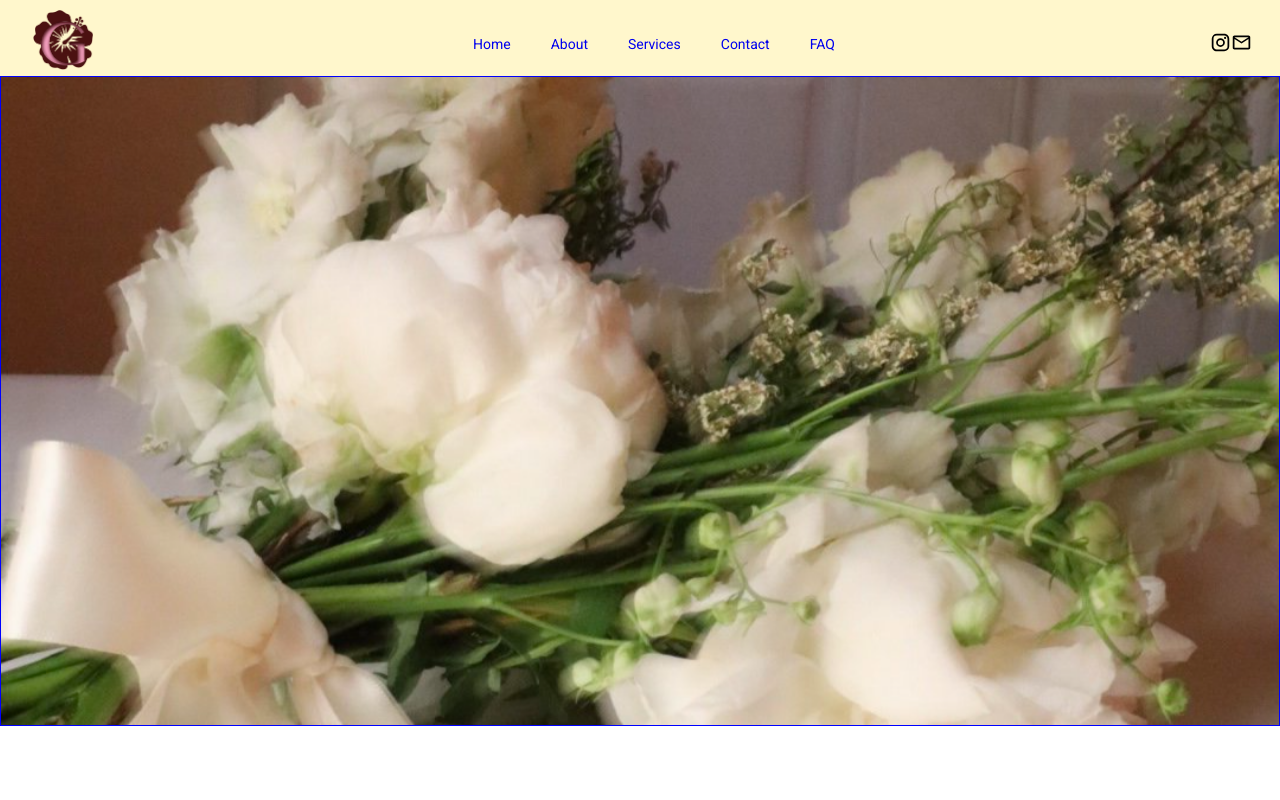
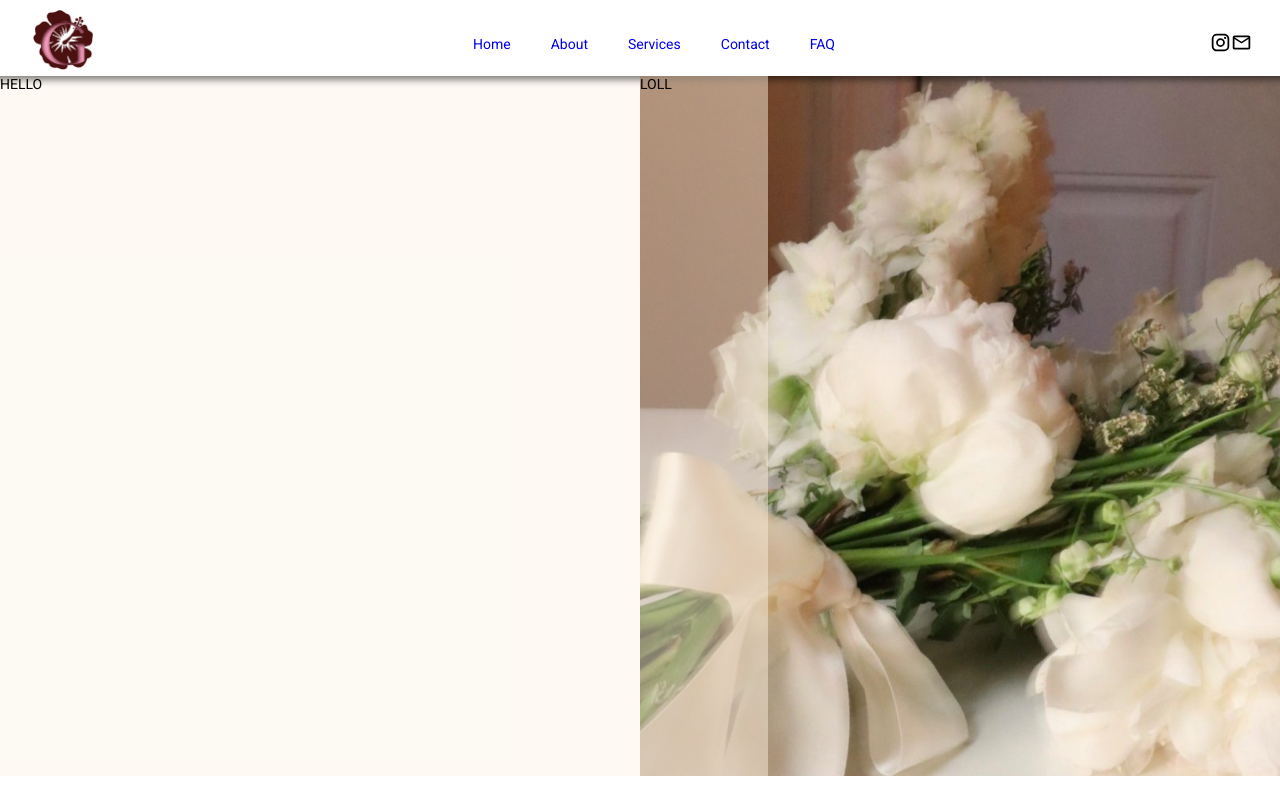
Before and after one commit to LennyRemache/gisa-designs, a React (Vite) app in the folder client/: page / in a window 1280 px wide. Built offline with nearby package versions, Linux system fonts and the light colour scheme.

Commit message:
Fixed hero layout and attempted to add cross fade between hero elements

```diff
--- a/client/src/components/pages/Home.jsx
+++ b/client/src/components/pages/Home.jsx
@@ -5,7 +5,11 @@ export default function Home() {
   return (
     <>
       <div className="home-hero">
-        <img src={HeroImage} alt="" />
+        <div className="hero-text-parent">HELLO</div>
+        <div className="hero-image-parent">
+          <img src={HeroImage} alt="" />
+          <div className="hero-image-shadow">LOLL</div>
+        </div>
       </div>
     </>
   );
--- a/client/src/styles/NavBar.css
+++ b/client/src/styles/NavBar.css
@@ -1,10 +1,13 @@
 .navbar-parent {
   width: 100%;
-  background-color: hsla(50.59, 100%, 90%, 1);
+  background-color: white;
   display: flex;
   justify-content: center;
   padding-top: 5px;
   padding-bottom: 2.5px;
+  box-shadow: 0px -7px 7px 11px rgba(0, 0, 0, 0.49);
+  -webkit-box-shadow: 0px -7px 7px 11px rgba(0, 0, 0, 0.49);
+  -moz-box-shadow: 0px -7px 7px 11px rgba(0, 0, 0, 0.49);
 }
 
 .navbar {
--- a/client/src/styles/pages/Home.css
+++ b/client/src/styles/pages/Home.css
@@ -1,13 +1,38 @@
 .home-hero {
-  border: 1px solid blue;
+  border: 0px solid blue;
   width: 100%;
-  height: 650px;
+  height: 700px;
   display: flex;
 }
 
-.home-hero img {
+.hero-text-parent {
+  border: 0px solid red;
+  width: 50%;
+  height: 100%;
+  background-color: rgba(250, 235, 215, 0.3);
+  z-index: -1;
+}
+
+.hero-image-parent {
+  border: 0px solid red;
+  position: relative;
+  width: 50%;
+}
+
+.hero-image-shadow {
+  border: 0px solid blue;
+  background-color: rgba(250, 235, 215, 0.5);
+  width: 20%;
+  height: 100%;
+}
+
+.hero-image-parent img {
+  background-color: rgba(250, 235, 215, 0.3);
   transform: scaleX(-1);
   width: 100%;
   height: 100%;
   object-fit: cover;
+  object-position: center right;
+  z-index: -2;
+  position: absolute;
 }
```
